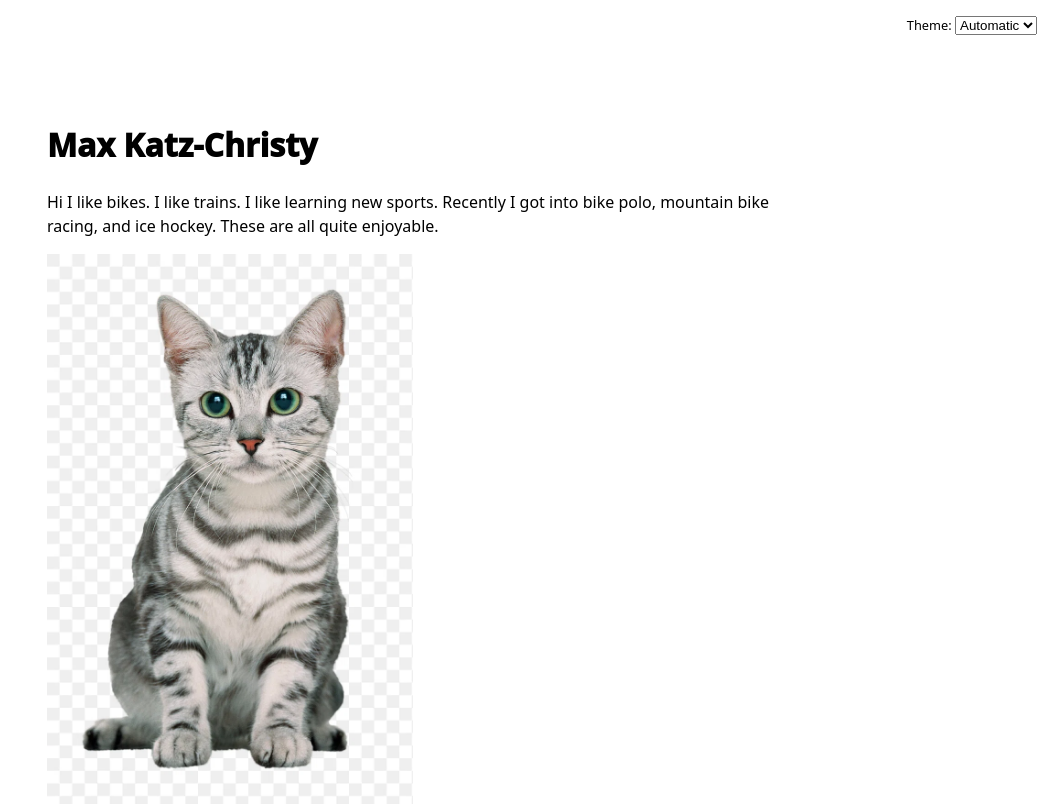
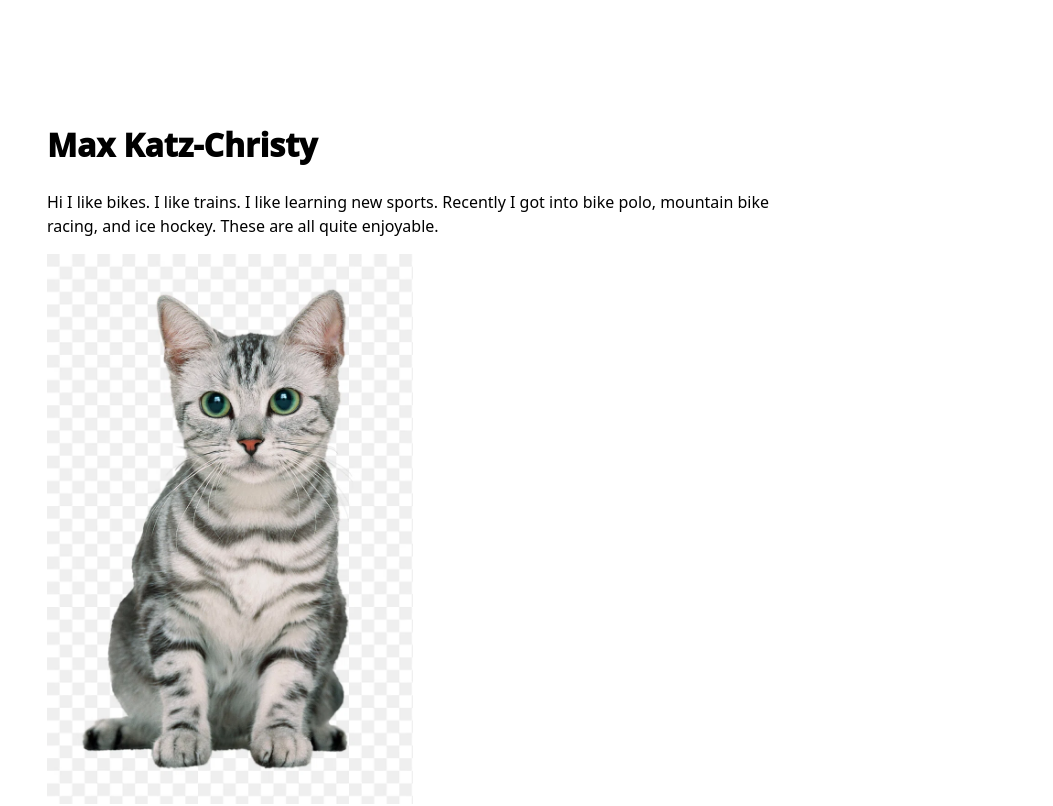
Before and after one commit to maxtkc/my-vis-lab-portfolio, a SvelteKit app: page / in a window 1280 px wide. Shown: the top 806 px of the page, without its empty margins (227-1280 px from the left). Built offline with nearby package versions, Linux system fonts and the light colour scheme.

Commit message:
theme fixed

```diff
--- a/src/app.html
+++ b/src/app.html
@@ -1,6 +1,11 @@
 <!doctype html>
 <html lang="en">
 	<head>
+                <script>
+                    let root = document.documentElement;
+                    let colorScheme = localStorage.colorScheme ?? "light dark";
+                    root.style.setProperty("color-scheme", colorScheme);
+                </script>
                 <title>Max Katz-Christy: Personal site and portfolio</title>
                 <link rel="stylesheet" href="%sveltekit.assets%/style.css" />
                 <script src="%sveltekit.assets%/global.js" type="module"></script>
--- a/static/global.js
+++ b/static/global.js
@@ -1,31 +1 @@
 console.log("IT’S ALIVE!");
-
-function $$ (selector, context = document) {
-	return Array.from(context.querySelectorAll(selector));
-}
-
-const navLinks = $$("nav a");
-const currentLink = navLinks.find(a => a.host === location.host && a.pathname === location.pathname)
-currentLink?.classList.add("current");
-
-document.body.insertAdjacentHTML("afterbegin", `
-	<label class="color-scheme">
-		Theme:
-		<select>
-      <option value="light dark">Automatic</option>
-      <option value="light">Light</option>
-      <option value="dark">Dark</option>
-		</select>
-	</label>`
-);
-
-const select = document.querySelector(".color-scheme select");
-
-select.value = "colorScheme" in localStorage ? localStorage.colorScheme : "light dark";
-document.documentElement.style.setProperty("color-scheme", select.value);
-
-select.addEventListener("input", function (event) {
-	console.log("color scheme changed to", event.target.value);
-  document.documentElement.style.setProperty("color-scheme", event.target.value);
-  localStorage.colorScheme = event.target.value
-});
--- a/static/style.css
+++ b/static/style.css
@@ -48,11 +48,3 @@ img {
     grid-template-columns: repeat(auto-fill, minmax(15em, 1fr));
     gap: 1em;
 }
-
-.color-scheme {
-    position: absolute;
-    top: 1rem;
-    right: 1rem;
-    font: inherit;
-    font-size: 80%;
-}
```
